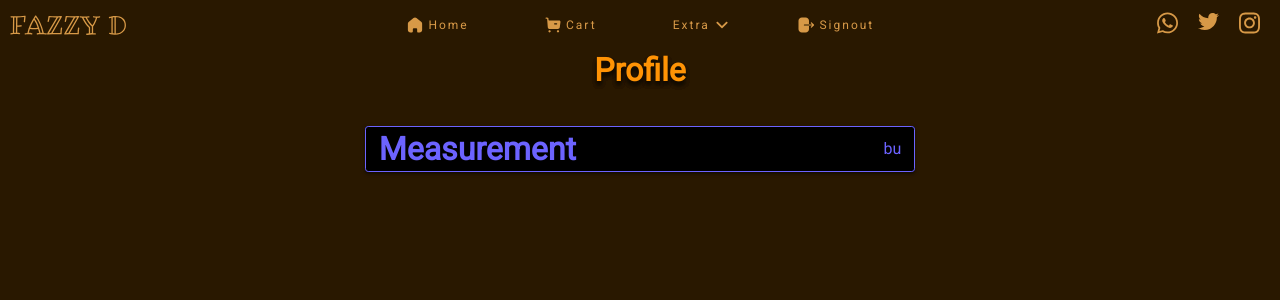
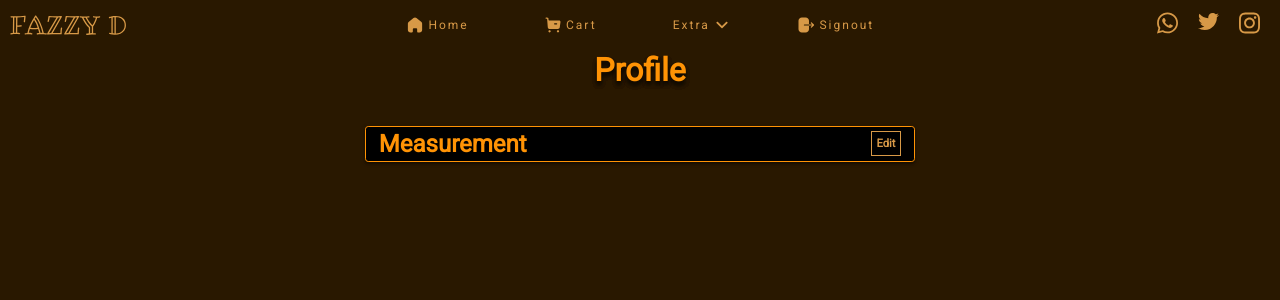
Before and after one commit to kromate/fazzyD, a Vue app: page /profile in a window 1280 px wide. Shown: the top 300 px of the page. Built offline with nearby package versions, Linux system fonts and the light colour scheme; no server answers; sample sign-in values are in the browser's storage.

Commit message:
done with the ux for the  mhjgfgfghlgj

```diff
--- a/src/components/profile/Measurement.vue
+++ b/src/components/profile/Measurement.vue
@@ -1,17 +1,9 @@
 <template>
   <details>
     <summary
-      ><h1>Measurement</h1>
-      bu
+      ><h2>Measurement</h2>
+      <button class="primaryBtn cartbtn">Edit</button>
     </summary>
-    <p>
-      representation of vectors:resultant of several vectors in Euclidean space:lines, planes and
-      spheres , the dot and cross products, direction cosines, differentiation of vector functions,
-      lami's theorem, polygon of forces, conditions of equilibrium of coplanar forces, newton's laws
-      of motion, analytical treatment of static equilibrium of particles and rigid bodies,
-      distributed forces, centroids and centres of gravity, moments of inertia, analysis of
-      structures and trusses, forces in beams and tables, friction.
-    </p>
   </details>
 </template>
 
@@ -20,6 +12,12 @@ export default {};
 </script>
 
 <style scoped>
+.cartbtn {
+  width: auto !important;
+  font-size: 0.7rem;
+  margin-top: 0;
+  padding: 0.3rem;
+}
 details {
   text-align: center;
   border-radius: 0.2rem;
@@ -31,11 +29,11 @@ details {
   margin: 0.3rem;
   box-shadow: 0 2px 2px 0 rgba(0, 0, 0, 0.14), 0 3px 1px -2px rgba(0, 0, 0, 0.12),
     0 1px 5px 0 rgba(0, 0, 0, 0.2);
-  color: #6c63ff;
+  color: #ff9305;
   transition: 0.5s;
 }
 details[open] summary {
-  background-color: rgba(230, 230, 230, 0.802);
+  background-color: rgba(48, 45, 45, 0.802);
   transition: 0.5s;
 }
 h5 {
```
